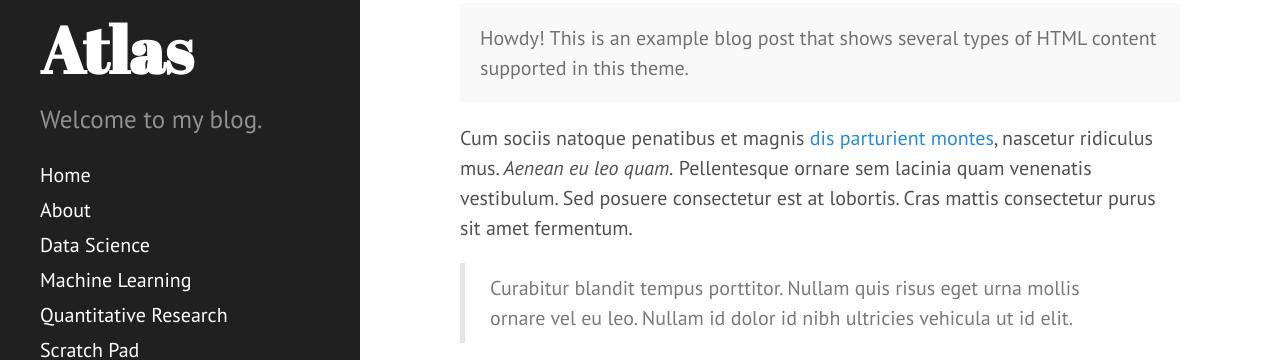
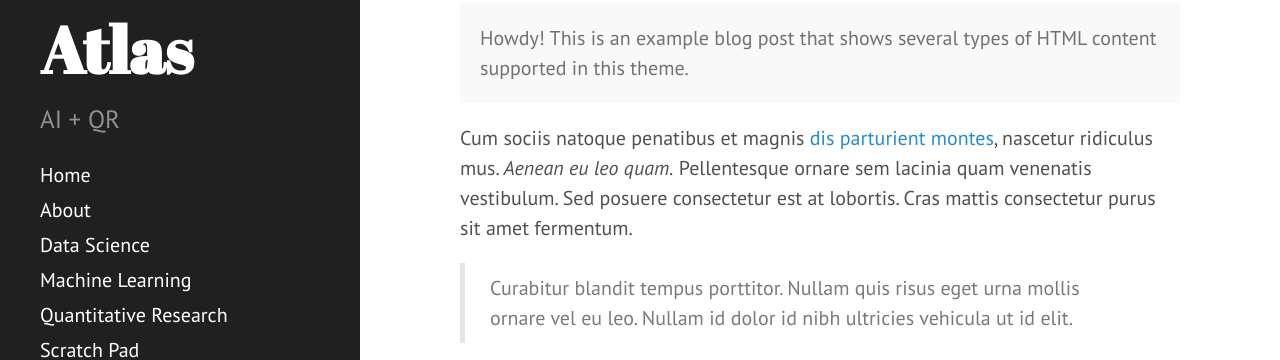
Before and after one commit to JonathanJohann/Research, a Jekyll site: the page built from index.html, in a window 1280 px wide. Shown: the part 387-747 px from the top of the page. Built offline with Jekyll 4.4.1, drawn with Linux system fonts in a browser that asks for light colours; Markdown is read by kramdown in place of the engine named in the settings; the list of posts is cut into pages by our own code.

Commit message:
Update _config.yml

```diff
--- a/_config.yml
+++ b/_config.yml
@@ -9,7 +9,7 @@ permalink:        pretty
 # Setup
 title:            Atlas
 tagline:          ''
-description:      "Welcome to my blog."
+description:      "AI + QR"
 url:              https://jonathanjohann.github.io/Research
 baseurl:          /Research/
 
```
